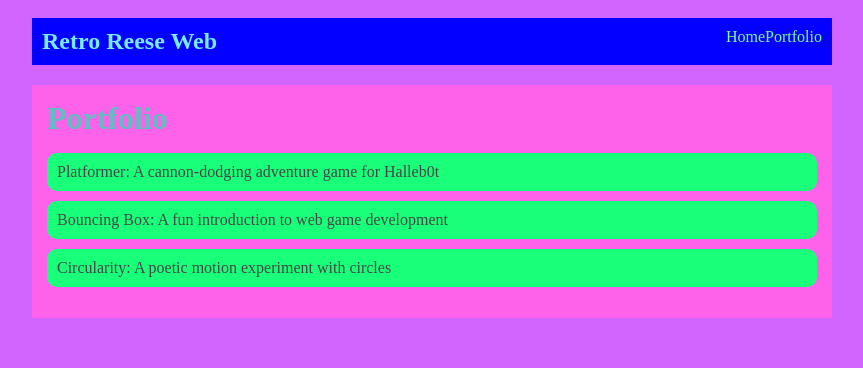
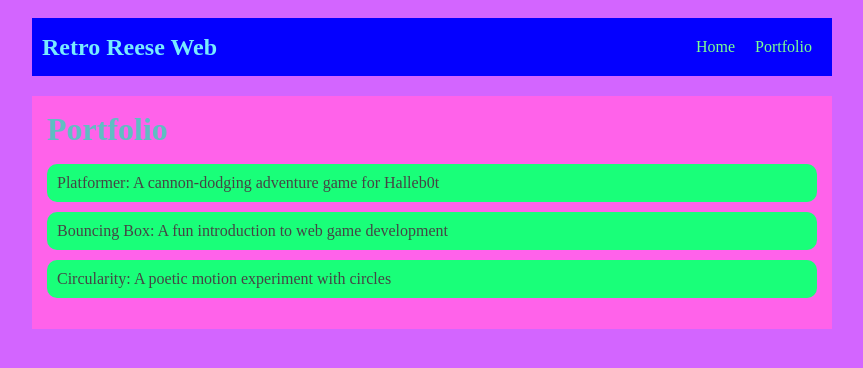
Before and after one commit to ReeseVitale/ReeseVitale.github.io, a plain HTML site: page portfolio.html in a window 1280 px wide. Shown: the whole page, without its empty margins (208-1071 px from the left). Drawn offline with Linux system fonts and the light colour scheme.

Commit message:
Home Profile spacing

```diff
--- a/style.css
+++ b/style.css
@@ -36,7 +36,7 @@ h1 {
 
 .nav-li {
     display: inline-block;
-    padding: 5 10px;
+    padding: 10px;
 }
 
 a {
```
Also changed, not shown: fsd-projects/circularity/js/init.js (+7 -4 lines).
